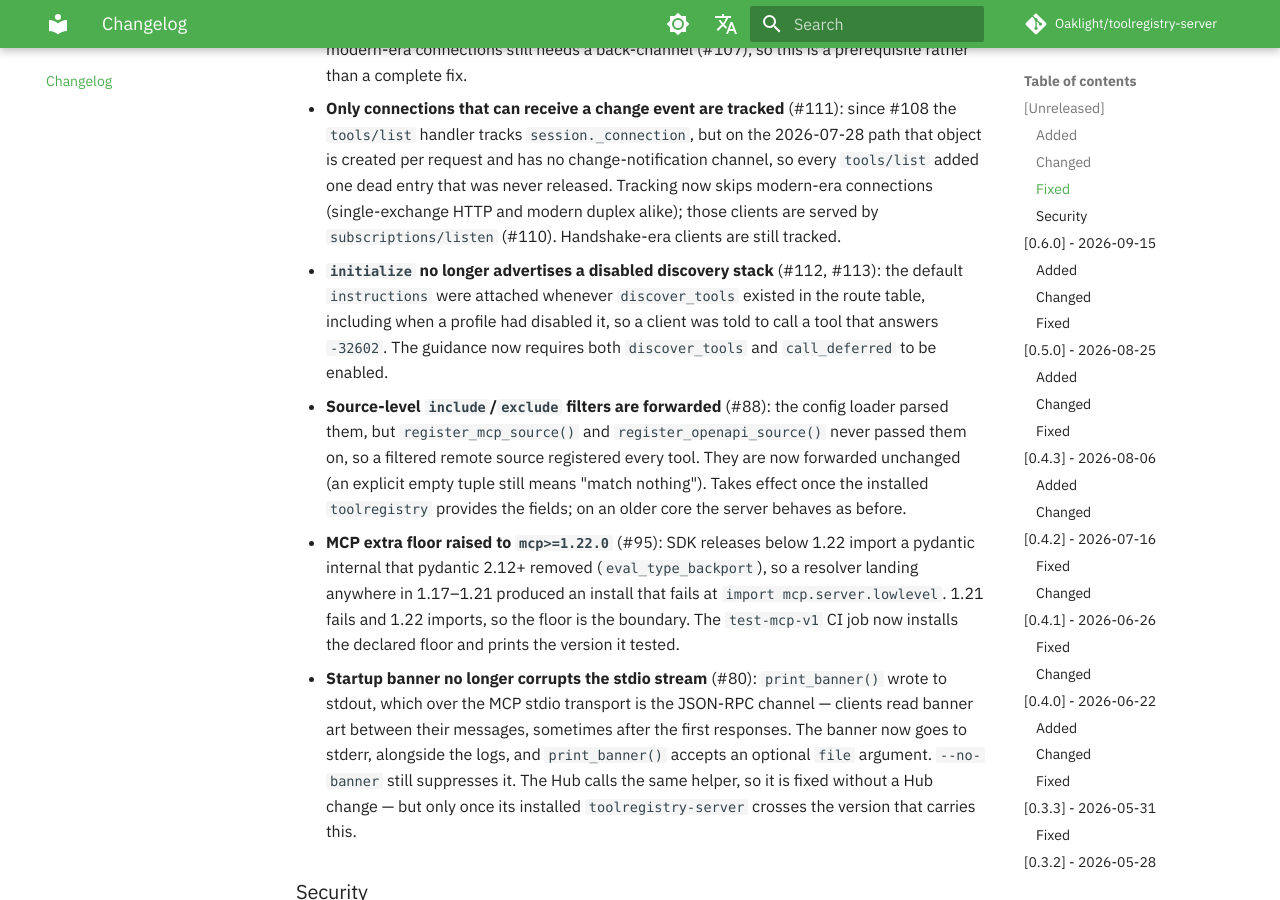
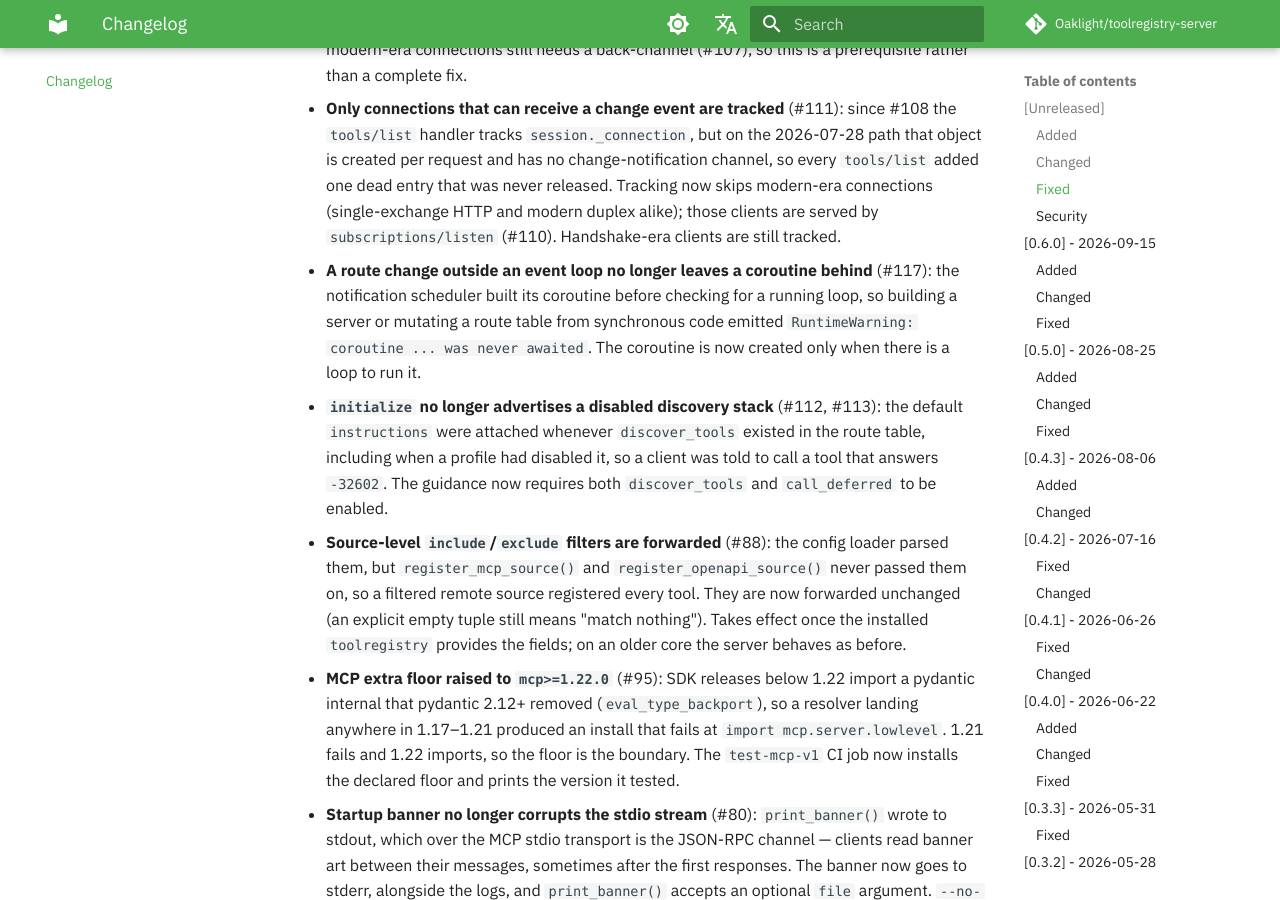
Before and after one commit to Oaklight/toolregistry-server, an MkDocs documentation site: the page built from docs/changelog.md, in a window 1280 px wide and 900 px high, scrolled down 2040 px. Built offline with MkDocs 1.6.1 and Material for MkDocs 9.7.7, drawn with Linux system fonts in a browser that asks for light colours; some web fonts are replaced; comment, search, counter and statistics services are not loaded.

Commit message:
docs: no unawaited coroutine on route changes outside a loop (#117)

```diff
--- a/docs/changelog.md
+++ b/docs/changelog.md
@@ -25,6 +25,7 @@ The format is based on [Keep a Changelog](https://keepachangelog.com/en/1.1.0/),
 - **A `tools/call` resolves its route once** (#97): the route was looked up twice — once in the SDK v1 pre-dispatch hook, once in the handler. A disable landing between the lookups made the two SDK generations answer the same request differently: v1 an `isError` result, v2 a `-32602` protocol error. The hook's result is now carried to the handler.
 - **Tool-list change notifications track the connection, not the request** (#108): on MCP SDK v2 every request gets a fresh `ServerSession`, so the session `list_tools` registered was garbage-collected before any change event could use it, and the tracker was always empty. It now records the underlying connection, which lives as long as the client. Delivery to modern-era connections still needs a back-channel (#107), so this is a prerequisite rather than a complete fix.
 - **Only connections that can receive a change event are tracked** (#111): since #108 the `tools/list` handler tracks `session._connection`, but on the 2026-07-28 path that object is created per request and has no change-notification channel, so every `tools/list` added one dead entry that was never released. Tracking now skips modern-era connections (single-exchange HTTP and modern duplex alike); those clients are served by `subscriptions/listen` (#110). Handshake-era clients are still tracked.
+- **A route change outside an event loop no longer leaves a coroutine behind** (#117): the notification scheduler built its coroutine before checking for a running loop, so building a server or mutating a route table from synchronous code emitted `RuntimeWarning: coroutine ... was never awaited`. The coroutine is now created only when there is a loop to run it.
 - **`initialize` no longer advertises a disabled discovery stack** (#112, #113): the default `instructions` were attached whenever `discover_tools` existed in the route table, including when a profile had disabled it, so a client was told to call a tool that answers `-32602`. The guidance now requires both `discover_tools` and `call_deferred` to be enabled.
 - **Source-level `include`/`exclude` filters are forwarded** (#88): the config loader parsed them, but `register_mcp_source()` and `register_openapi_source()` never passed them on, so a filtered remote source registered every tool. They are now forwarded unchanged (an explicit empty tuple still means "match nothing"). Takes effect once the installed `toolregistry` provides the fields; on an older core the server behaves as before.
 - **MCP extra floor raised to `mcp>=1.22.0`** (#95): SDK releases below 1.22 import a pydantic internal that pydantic 2.12+ removed (`eval_type_backport`), so a resolver landing anywhere in 1.17–1.21 produced an install that fails at `import mcp.server.lowlevel`. 1.21 fails and 1.22 imports, so the floor is the boundary. The `test-mcp-v1` CI job now installs the declared floor and prints the version it tested.
```
